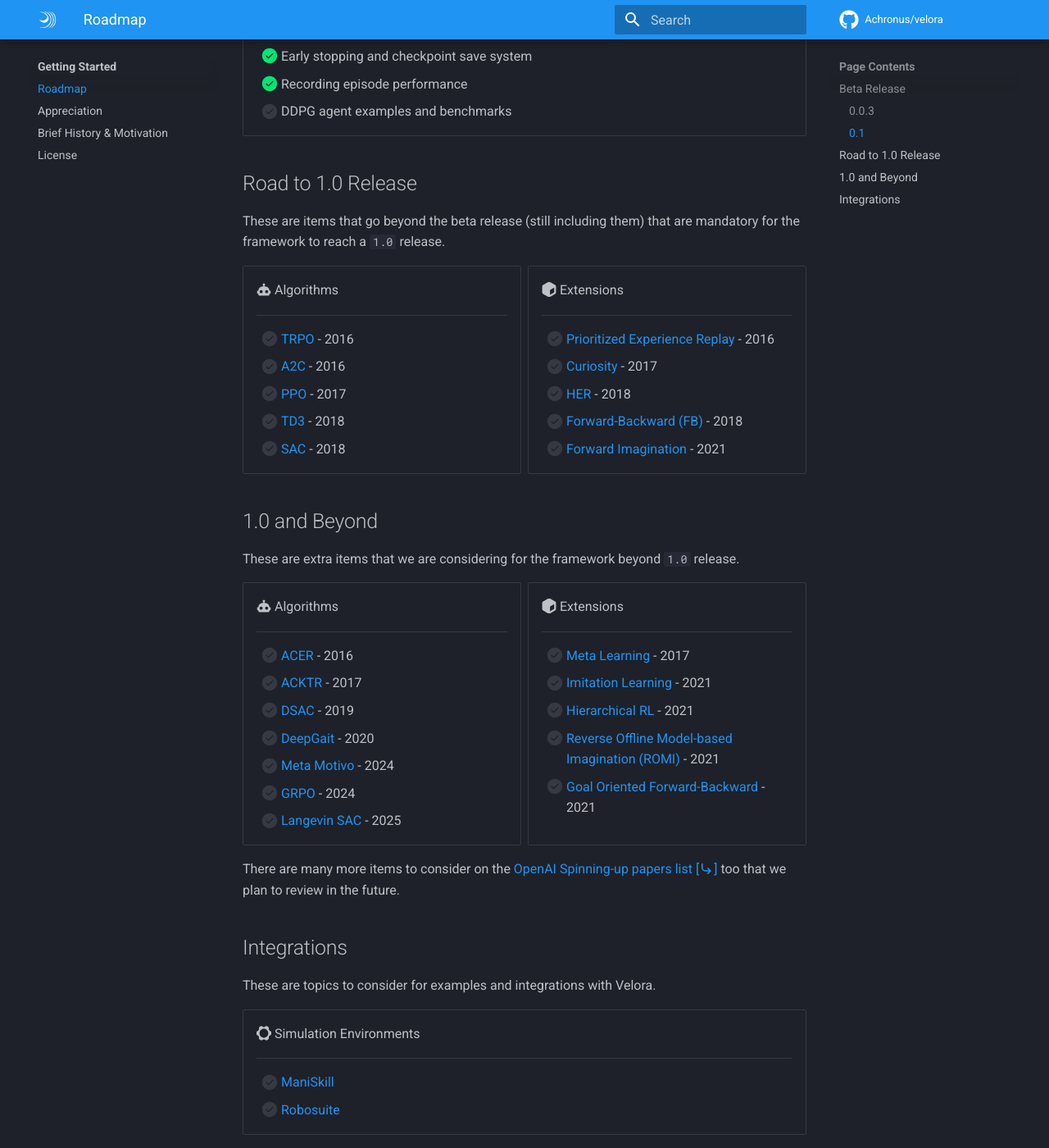
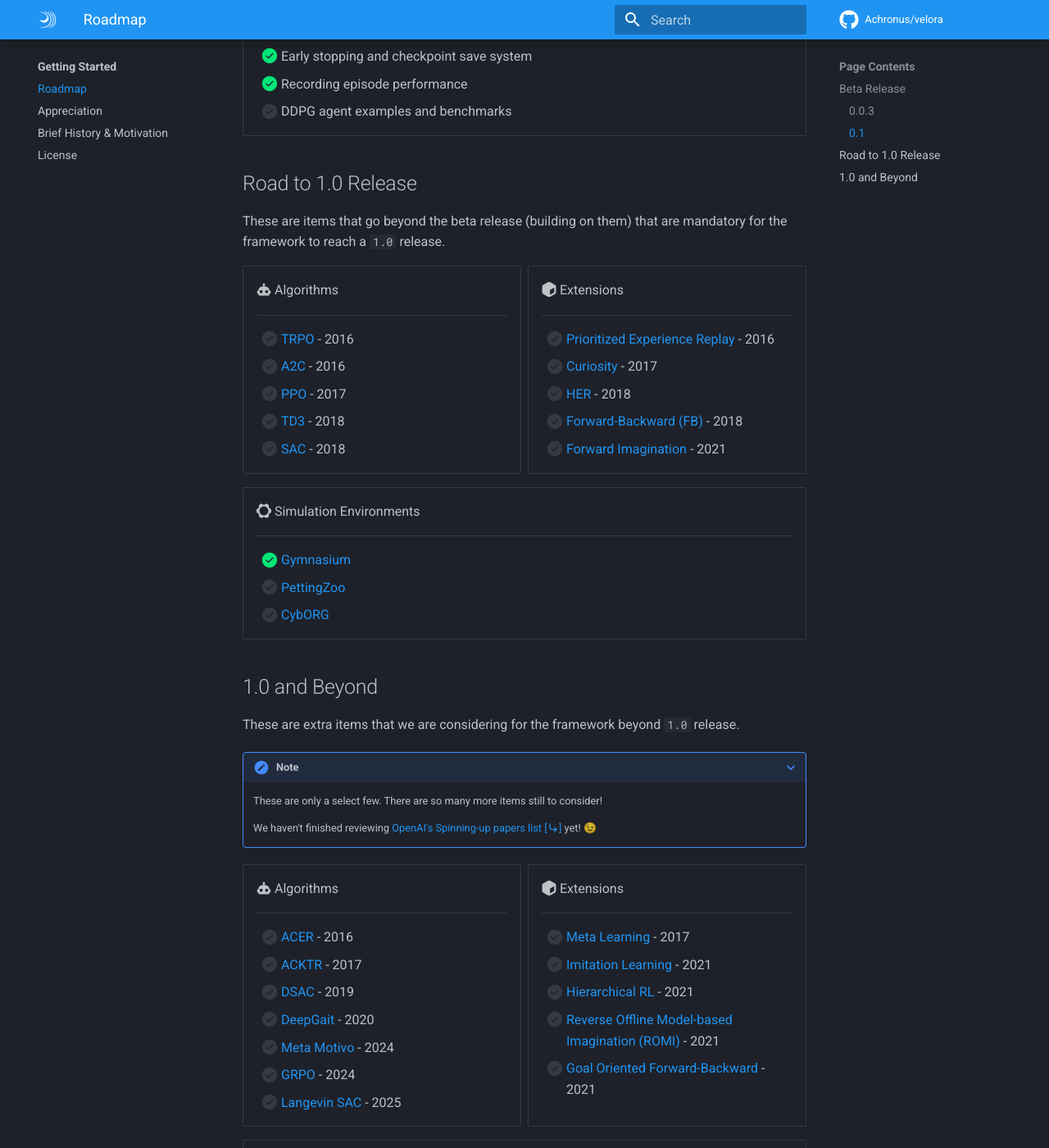
Before and after one commit to Achronus/velora, an MkDocs documentation site: the page built from docs/starting/roadmap.md, in a window 1280 px wide and 1400 px high, scrolled down 1303 px. Shown: the whole window at 82% size. Built offline with MkDocs 1.6.1 and Material for MkDocs 9.7.7, drawn with Linux system fonts in a browser that asks for light colours; comment, search, counter and statistics services are not loaded.

Commit message:
docs(roadmap): Added content to roadmap.

```diff
--- a/docs/starting/roadmap.md
+++ b/docs/starting/roadmap.md
@@ -55,7 +55,7 @@ Remaining items needed to push out of the beta version.
 
     ---
 
-    - [ ] Agent performance tracking
+    - [ ] Agent performance tracking (offline & online)
     - [x] Early stopping and checkpoint save system
     - [x] Recording episode performance
     - [ ] DDPG agent examples and benchmarks
@@ -64,7 +64,7 @@ Remaining items needed to push out of the beta version.
 
 ## Road to 1.0 Release
 
-These are items that go beyond the beta release (still including them) that are mandatory for the framework to reach a `1.0` release.
+These are items that go beyond the beta release (building on them) that are mandatory for the framework to reach a `1.0` release.
 
 <div class="grid cards" markdown>
 
@@ -90,9 +90,27 @@ These are items that go beyond the beta release (still including them) that are
 
 </div>
 
+<div class="grid cards" markdown>
+
+- :simple-framework: Simulation Environments
+
+    ---
+
+    - [x] [Gymnasium](https://gymnasium.farama.org/)
+    - [ ] [PettingZoo](https://pettingzoo.farama.org/index.html)
+    - [ ] [CybORG](https://github.com/cage-challenge/CybORG)
+
+</div>
+
 ## 1.0 and Beyond
 
 These are extra items that we are considering for the framework beyond `1.0` release.
+
+???+ note
+
+    These are only a select few. There are so many more items still to consider!
+
+    We haven't finished reviewing [OpenAI's Spinning-up papers list [:material-arrow-right-bottom:]](https://spinningup.openai.com/en/latest/spinningup/keypapers.html#a-intrinsic-motivation) yet! 😉
 
 <div class="grid cards" markdown>
 
@@ -120,12 +138,6 @@ These are extra items that we are considering for the framework beyond `1.0` rel
 
 </div>
 
-There are many more items to consider on the [OpenAI Spinning-up papers list [:material-arrow-right-bottom:]](https://spinningup.openai.com/en/latest/spinningup/keypapers.html#a-intrinsic-motivation) too that we plan to review in the future.
-
-## Integrations
-
-These are topics to consider for examples and integrations with Velora.
-
 <div class="grid cards" markdown>
 
 - :simple-framework: Simulation Environments
```
Also changed, not shown: README.md (+2 -1 lines), docs/learn/reference/state.md (+4 -0 lines), docs/starting/index.md (+2 -1 lines).
